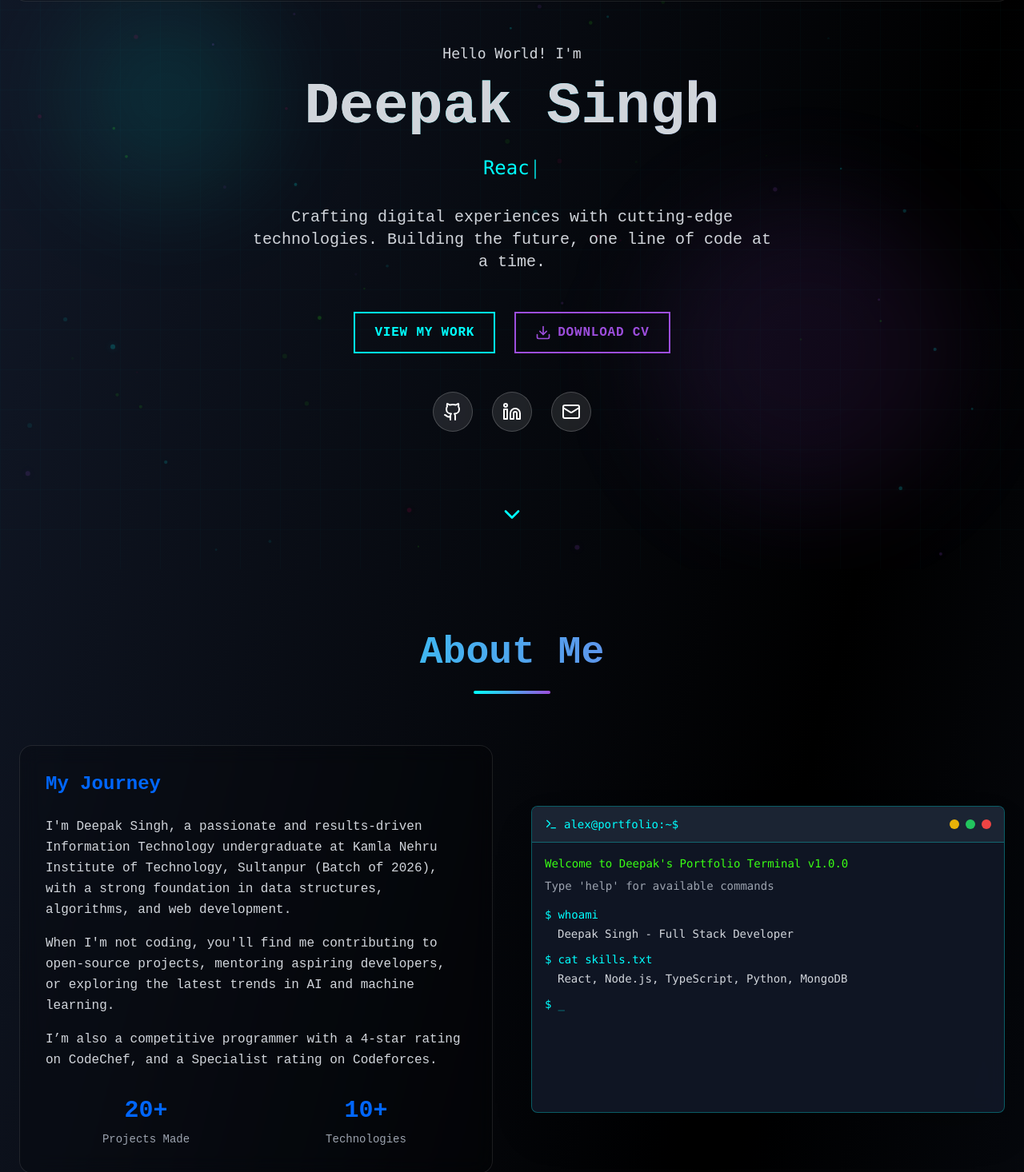
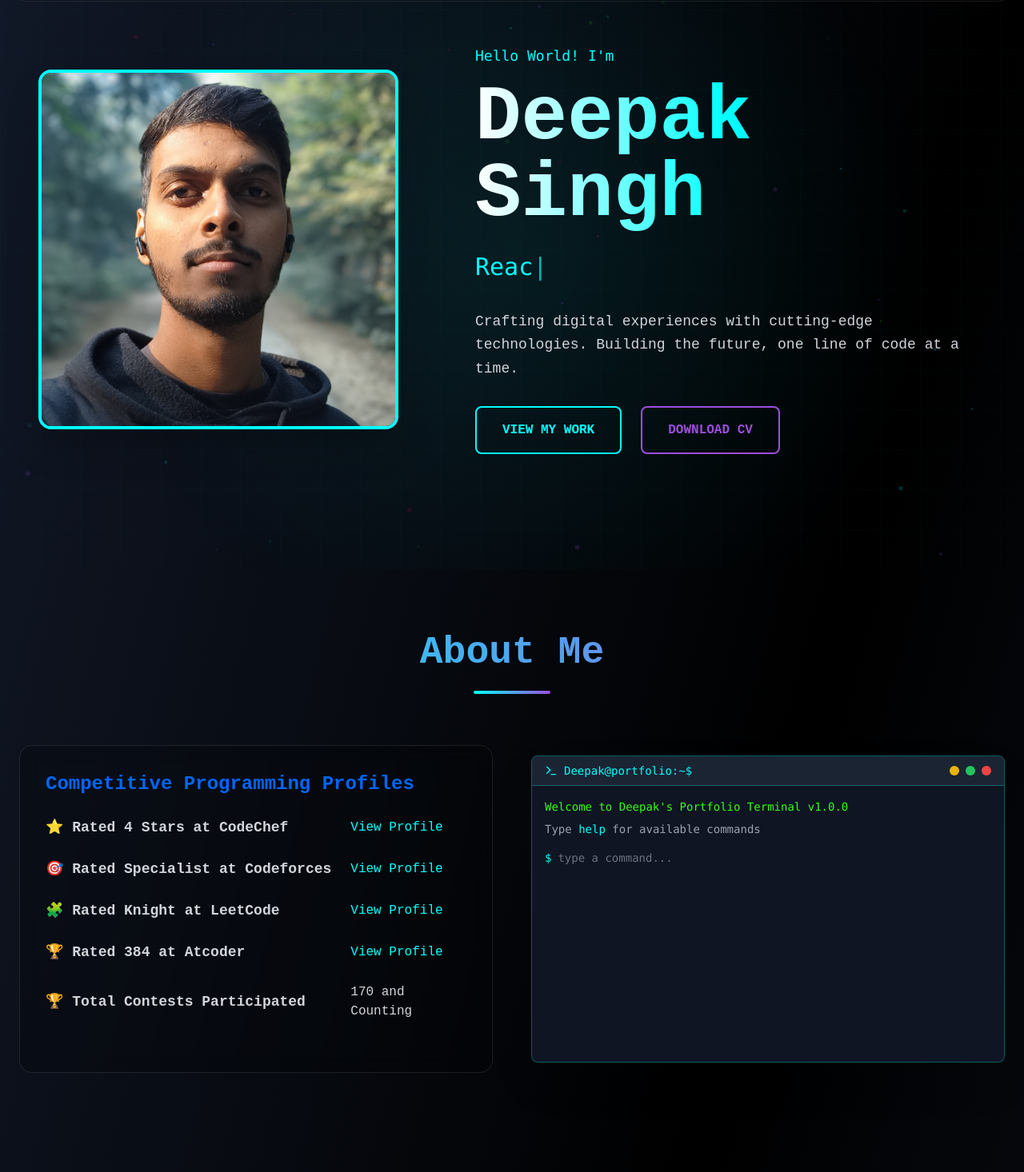
Before and after one commit to deepak2k03/Portfolio, a React (Vite) app: page / in a window 1280 px wide. Shown: the part 88-1554 px from the top of the page at 80% size. Built offline with nearby package versions, Linux system fonts and the light colour scheme.

Commit message:
"added code"

```diff
--- a/src/components/About.tsx
+++ b/src/components/About.tsx
@@ -34,42 +34,81 @@ const About: React.FC<AboutProps> = ({ darkMode }) => {
             } p-8 rounded-2xl`}
           >
             <h3 className="text-2xl font-bold mb-6 text-neon-blue">
-              My Journey
+              Competitive Programming Profiles
             </h3>
             <div className="space-y-4 text-gray-300">
-              <p className="leading-relaxed text-zinc-800 dark:text-gray-300">
-                I'm Deepak Singh, a passionate and results-driven Information Technology undergraduate
-                at Kamla Nehru Institute of Technology, Sultanpur (Batch of 2026), with a strong foundation
-                in data structures, algorithms, and web development.
-              </p>
-              {/* <p className="leading-relaxed text-zinc-800 dark:text-gray-300">
-                With hands-on experience in building scalable and performance-optimized projects like a Code
-                Complexity Analyzer, Online IDE, and a REST Countries Explorer, I specialize in creating practical
-                tech solutions with real-world impact.
-              </p> */}
-              <p className="leading-relaxed text-zinc-800 dark:text-gray-300">
-                When I'm not coding, you'll find me contributing to open-source projects,
-                mentoring aspiring developers, or exploring the latest trends in AI and
-                machine learning.
-              </p>
-              <p className="leading-relaxed text-zinc-800 dark:text-gray-300">
-                I’m also a competitive programmer with
-                a 4-star rating on CodeChef, and a Specialist rating on Codeforces.
-              </p>
-            </div>
+  <div className="grid grid-cols-[auto,1fr] gap-6 items-center">
+    {/* CodeChef */}
+    <div className="text-lg font-semibold text-zinc-800 dark:text-gray-300">
+      ⭐ Rated 4 Stars at CodeChef
+    </div>
+    <a
+      href="https://www.codechef.com/users/deepak2k03"
+      target="_blank"
+      rel="noopener noreferrer"
+      className="text-neon-cyan hover:underline font-medium"
+    >
+      View Profile
+    </a>
 
-            <div className="mt-8 grid grid-cols-2 gap-6">
+    {/* Codeforces */}
+    <div className="text-lg font-semibold text-zinc-800 dark:text-gray-300">
+      🎯 Rated Specialist at Codeforces
+    </div>
+    <a
+      href="https://codeforces.com/profile/deepak2k03"
+      target="_blank"
+      rel="noopener noreferrer"
+      className="text-neon-cyan hover:underline font-medium"
+    >
+      View Profile
+    </a>
+
+    {/* LeetCode */}
+    <div className="text-lg font-semibold text-zinc-800 dark:text-gray-300">
+      🧩 Rated Knight at LeetCode
+    </div>
+    <a
+      href="https://leetcode.com/deepak2k03"
+      target="_blank"
+      rel="noopener noreferrer"
+      className="text-neon-cyan hover:underline font-medium"
+    >
+      View Profile
+    </a>
+
+    {/* AtCoder */}
+    <div className="text-lg font-semibold text-zinc-800 dark:text-gray-300">
+      🏆 Rated 384 at Atcoder
+    </div>
+    <a
+      href="https://atcoder.jp/users/deepak2k03"
+      target="_blank"
+      rel="noopener noreferrer"
+      className="text-neon-cyan hover:underline font-medium"
+    >
+      View Profile
+    </a>
+    <div className="text-lg font-semibold text-zinc-800 dark:text-gray-300">
+      🏆 Total Contests Participated
+    </div>
+    <p>170 and Counting</p>
+  </div>
+</div>
+
+
+            <div className="mt-8 grid grid-cols-2 gap-5">
               <div className="text-center">
-                <div className="text-3xl font-bold text-neon-blue mb-2">20+</div>
-                <div className="text-sm text-gray-400">Projects Made</div>
+                {/* <div className="text-3xl font-bold text-neon-blue mb-2">20+</div> */}
+                {/* <div className="text-sm text-gray-400">Projects Made</div> */}
               </div>
               {/* <div className="text-center">
                 <div className="text-3xl font-bold text-neon-blue mb-2">5+</div>
                 <div className="text-sm text-gray-400">Years Experience</div>
               </div> */}
               <div className="text-center">
-                <div className="text-3xl font-bold text-neon-blue mb-2">10+</div>
-                <div className="text-sm text-gray-400">Technologies</div>
+                {/* <div className="text-3xl font-bold text-neon-blue mb-2">10+</div> */}
+                {/* <div className="text-sm text-gray-400">Technologies</div> */}
               </div>
               {/* <div className="text-center">
                 <div className="text-3xl font-bold text-neon-blue mb-2">100%</div>
--- a/src/components/Hero.tsx
+++ b/src/components/Hero.tsx
@@ -1,162 +1,83 @@
-import React, { useState, useEffect } from 'react';
-import { motion } from 'framer-motion';
-import { ChevronDown, Github, Linkedin, Mail, Download } from 'lucide-react';
-import TypeWriter from './TypeWriter';
+import { motion } from "framer-motion";
+import TypeWriter from "./TypeWriter";
 
 interface HeroProps {
   darkMode: boolean;
 }
 
-const Hero: React.FC<HeroProps> = ({ darkMode }) => {
-  const [mousePosition, setMousePosition] = useState({ x: 0, y: 0 });
+export default function Hero({ darkMode }: HeroProps) {
+  return (
+    <section className="relative min-h-screen flex items-center justify-center overflow-hidden px-6">
+      {/* Background gradient */}
+      <div className="absolute inset-0 bg-[radial-gradient(circle_at_center,rgba(0,255,255,0.08),transparent_70%)]" />
 
-  useEffect(() => {
-    const handleMouseMove = (e: MouseEvent) => {
-      setMousePosition({ x: e.clientX, y: e.clientY });
-    };
+      <div className="max-w-7xl mx-auto px-6 py-20 relative z-10">
+        {/* Flex row for image + text */}
+        <div className="flex flex-col md:flex-row items-center md:items-center gap-24">
 
-    window.addEventListener('mousemove', handleMouseMove);
-    return () => window.removeEventListener('mousemove', handleMouseMove);
-  }, []);
-
-  const handleDownloadCV = () => {
-    // In a real application, you would have an actual CV file
-    const link = document.createElement('a');
-    link.href = 'https://drive.google.com/file/d/1ucmZrzuhgyJZ0PVgSYTVhA9laNlWWLKl/view?usp=drive_link'; // This would be your actual CV file
-    link.download = 'Deepak_Singh_Resume.pdf';
-    link.click();
-  };
-
-  return (
-    <section id="home" className="min-h-screen flex items-center justify-center relative overflow-hidden">
-      {/* Animated Background Elements */}
-      <div className="absolute inset-0 pointer-events-none">
-        <motion.div
-          animate={{
-            x: mousePosition.x * 0.02,
-            y: mousePosition.y * 0.02,
-          }}
-          className="absolute top-20 left-20 w-64 h-64 bg-neon-cyan/10 rounded-full blur-3xl"
-        />
-        <motion.div
-          animate={{
-            x: mousePosition.x * -0.02,
-            y: mousePosition.y * -0.02,
-          }}
-          className="absolute bottom-20 right-20 w-96 h-96 bg-neon-purple/10 rounded-full blur-3xl"
+          {/* Image Section */}
+          <div className="flex-shrink-0">
+            <img
+              src="src\assets\picc.jpg"
+              alt="Deepak Singh"
+              className="w-[450px] h-[450px] object-cover shadow-2xl border-4 border-neon-cyan rounded-2xl"
             />
           </div>
 
-      <div className="max-w-7xl mx-auto px-6 py-20 relative z-10">
-        <div className="text-center">
+          {/* Text + Animations Section */}
+          <div className="text-center md:text-left flex-1">
             <motion.div
               initial={{ opacity: 0, y: 30 }}
               animate={{ opacity: 1, y: 0 }}
               transition={{ duration: 0.8 }}
               className="mb-8"
             >
-            <div className="text-lg font-mono text-neon-cyan mb-4 mt-8 leading-relaxed text-zinc-800 dark:text-gray-300">
+              <div className="text-lg font-mono text-neon-cyan mb-4">
                 Hello World! I'm
               </div>
-            <h1 className="text-5xl md:text-7xl font-bold mb-6 bg-gradient-to-r from-white via-neon-cyan to-neon-purple bg-clip-text text-transparent leading-relaxed text-zinc-800 dark:text-gray-300">
+
+              <h1 className="text-6xl md:text-8xl font-bold mb-6 bg-gradient-to-r from-white via-neon-cyan to-neon-purple bg-clip-text text-transparent leading-relaxed">
                 Deepak Singh
               </h1>
-            <div className="text-xl md:text-2xl font-mono h-8 mb-8 ">
+
+              <div className="text-2xl md:text-3xl font-mono h-10 mb-8">
                 <TypeWriter
                   words={[
                     "Web Developer",
                     "React Specialist",
                     "Competitive Programmer",
                     "UI/UX Enthusiast",
-                  "AI/ML Enthusiast"
+                    "AI/ML Enthusiast",
                   ]}
                   darkMode={darkMode}
                 />
               </div>
             </motion.div>
 
-          <motion.p
-            initial={{ opacity: 0, y: 20 }}
-            animate={{ opacity: 1, y: 0 }}
-            transition={{ duration: 0.8, delay: 0.2 }}
-            className="text-lg md:text-xl text-gray-300 max-w-2xl mx-auto mb-12 leading-relaxed
-            leading-relaxed text-zinc-800 dark:text-gray-300"
-          >
+            <p className="text-lg mb-8 max-w-2xl leading-relaxed text-zinc-800 dark:text-gray-300">
               Crafting digital experiences with cutting-edge technologies.
               Building the future, one line of code at a time.
-          </motion.p>
+            </p>
 
-          <motion.div
-            initial={{ opacity: 0, y: 20 }}
-            animate={{ opacity: 1, y: 0 }}
-            transition={{ duration: 0.8, delay: 0.4 }}
-            className="flex flex-col sm:flex-row items-center justify-center gap-6 mb-12"
+            {/* Buttons */}
+            <div className="flex flex-wrap gap-6 justify-center md:justify-start">
+              <a
+                href="#work"
+                className="px-8 py-4 border-2 border-neon-cyan text-neon-cyan rounded-lg font-semibold hover:bg-neon-cyan hover:text-black transition-colors"
               >
-            <motion.button
-              whileHover={{ scale: 1.05 }}
-              whileTap={{ scale: 0.95 }}
-              onClick={() => document.getElementById('projects')?.scrollIntoView({ behavior: 'smooth' })}
-              className="cyber-button"
+                VIEW MY WORK
+              </a>
+              <a
+                href="/Deepak_Singh_CV.pdf"
+                download
+                className="px-8 py-4 border-2 border-neon-purple text-neon-purple rounded-lg font-semibold hover:bg-neon-purple hover:text-black transition-colors"
               >
-              View My Work
-            </motion.button>
-
-            <motion.button
-              whileHover={{ scale: 1.05 }}
-              whileTap={{ scale: 0.95 }}
-              onClick={handleDownloadCV}
-              className="flex items-center space-x-2 px-6 py-3 bg-transparent border-2 border-neon-purple text-neon-purple font-semibold uppercase tracking-wider transition-all duration-300 hover:bg-neon-purple hover:text-black hover:shadow-[0_0_20px_theme(colors.neon.purple)]"
-            >
-              <Download size={20} />
-              <span>Download CV</span>
-            </motion.button>
-          </motion.div>
-
-          <motion.div
-            initial={{ opacity: 0, y: 20 }}
-            animate={{ opacity: 1, y: 0 }}
-            transition={{ duration: 0.8, delay: 0.6 }}
-            className="flex items-center justify-center space-x-6 mb-16"
-          >
-            {[
-              { icon: Github, href: "https://github.com/deepak2k03", label: "GitHub" },
-              { icon: Linkedin, href: "https://www.linkedin.com/in/deepak-singh-1b8590257/", label: "LinkedIn" },
-              { icon: Mail, href: "sman59472@gmail.com", label: "Email" }
-            ].map(({ icon: Icon, href, label }) => (
-              <motion.a
-                key={label}
-                href={href}
-                target="_blank"
-                rel="noopener noreferrer"
-                whileHover={{ scale: 1.2, rotate: 5 }}
-                whileTap={{ scale: 0.9 }}
-                className="p-3 rounded-full bg-white/10 backdrop-blur-sm border border-white/20 hover:border-neon-cyan hover:bg-neon-cyan/10 transition-all duration-300 hover:animate-pulse-glow"
-                aria-label={label}
-              >
-                <Icon size={24} />
-              </motion.a>
-            ))}
-          </motion.div>
-
-          <motion.div
-            initial={{ opacity: 0 }}
-            animate={{ opacity: 1 }}
-            transition={{ duration: 1, delay: 1 }}
-            className="absolute bottom-8 left-1/2 transform -translate-x-1/2"
-          >
-            <motion.div
-              animate={{ y: [0, 10, 0] }}
-              transition={{ duration: 2, repeat: Infinity }}
-              className="cursor-pointer"
-              onClick={() => document.getElementById('about')?.scrollIntoView({ behavior: 'smooth' })}
-            >
-              <ChevronDown size={32} className="text-neon-cyan" />
-            </motion.div>
-          </motion.div>
+                DOWNLOAD CV
+              </a>
+            </div>
+          </div>
         </div>
       </div>
     </section>
   );
-};
-
-export default Hero;
+}
--- a/src/components/Terminal.tsx
+++ b/src/components/Terminal.tsx
@@ -1,33 +1,51 @@
-import React, { useState, useEffect } from 'react';
-import { motion } from 'framer-motion';
-import { Terminal as TerminalIcon, Minimize2, Maximize2, X } from 'lucide-react';
+import React, { useState } from "react";
+import { motion } from "framer-motion";
+import { Terminal as TerminalIcon } from "lucide-react";
 
 interface TerminalProps {
   darkMode: boolean;
 }
 
 const Terminal: React.FC<TerminalProps> = ({ darkMode }) => {
-  const [currentLine, setCurrentLine] = useState(0);
+  const [history, setHistory] = useState<
+    { command: string; output: string }[]
+  >([]);
+  const [input, setInput] = useState("");
   const [isMinimized, setIsMinimized] = useState(false);
 
-  const commands = [
-    { command: 'whoami', output: 'Deepak Singh - Full Stack Developer' },
-    { command: 'cat skills.txt', output: 'React, Node.js, TypeScript, Python, MongoDB' },
-    { command: 'cat interests.txt', output: 'AI/ML, Open Source, Mentoring, Innovation' },
-    { command: 'cat motto.txt', output: '"Code is poetry, and every bug is a haiku waiting to be fixed."' },
-    { command: 'pwd', output: '/home/alex/portfolio' },
-    { command: 'ls -la', output: 'drwxr-xr-x  projects/\ndrwxr-xr-x  skills/\n-rw-r--r--  contact.md' },
-    { command: 'Extracirricular', output: 'Hackbyte 3.0 [Participant]/\nIIT Jabalpur/\n-rw-r--r--  contact.md' },
-  ];
+  const commands: Record<string, string> = {
+    help: `Available commands:
+- whoami
+- skills
+- interests
+- motto
+- pwd
+- ls
+- extracurricular
+- clear`,
+    whoami: "Deepak Singh - Full Stack Developer",
+    skills: "React, Node.js, TypeScript, Python, MongoDB",
+    interests: "AI/ML, Open Source, Mentoring, Innovation",
+    motto: '"Code is poetry, and every bug is a haiku waiting to be fixed."',
+    pwd: "/home/deepak/portfolio",
+    ls: "projects/  skills/  contact.md",
+    extracurricular: "Hackbyte 3.0 [Participant]\nIIT Jabalpur",
+  };
 
-  useEffect(() => {
-    if (currentLine < commands.length) {
-      const timer = setTimeout(() => {
-        setCurrentLine(prev => prev + 1);
-      }, 2000);
-      return () => clearTimeout(timer);
+  const handleCommand = (e: React.FormEvent) => {
+    e.preventDefault();
+    const trimmed = input.trim();
+
+    if (trimmed.length === 0) return;
+
+    if (trimmed === "clear") {
+      setHistory([]);
+    } else {
+      const output = commands[trimmed] || `Command not found: ${trimmed}`;
+      setHistory((prev) => [...prev, { command: trimmed, output }]);
     }
-  }, [currentLine, commands.length]);
+    setInput("");
+  };
 
   return (
     <motion.div
@@ -36,16 +54,18 @@ const Terminal: React.FC<TerminalProps> = ({ darkMode }) => {
       transition={{ duration: 0.5 }}
       viewport={{ once: true }}
       className={`${
-        darkMode ? 'bg-gray-900/90' : 'bg-black/90'
+        darkMode ? "bg-gray-900/90" : "bg-black/90"
       } backdrop-blur-md rounded-lg overflow-hidden shadow-2xl border border-neon-cyan/30 ${
-        isMinimized ? 'h-12' : 'h-96'
-      } transition-all duration-300`}
+        isMinimized ? "h-12" : "h-96"
+      } transition-all duration-300 flex flex-col`}
     >
       {/* Terminal Header */}
-      <div className="flex items-center justify-between px-4 py-3 bg-gray-800/80 border-b border-neon-cyan/30">
+      <div className="flex items-center justify-between px-4 py-2 bg-gray-800/80 border-b border-neon-cyan/30">
         <div className="flex items-center space-x-2">
           <TerminalIcon size={16} className="text-neon-cyan" />
-          <span className="text-sm font-mono text-neon-cyan">alex@portfolio:~$</span>
+          <span className="text-sm font-mono text-neon-cyan">
+            Deepak@portfolio:~$
+          </span>
         </div>
         <div className="flex items-center space-x-2">
           <button
@@ -59,38 +79,38 @@ const Terminal: React.FC<TerminalProps> = ({ darkMode }) => {
 
       {/* Terminal Content */}
       {!isMinimized && (
-        <div className="p-4 h-full overflow-y-auto font-mono text-sm ">
+        <div className="flex-1 p-4 overflow-y-auto font-mono text-sm text-gray-300">
           <div className="text-neon-green mb-2">
             Welcome to Deepak's Portfolio Terminal v1.0.0
           </div>
           <div className="text-gray-400 mb-4">
-            Type 'help' for available commands
+            Type <span className="text-neon-cyan">help</span> for available
+            commands
           </div>
 
-          {commands.slice(0, currentLine).map((cmd, index) => (
-            <motion.div
-              key={index}
-              initial={{ opacity: 0, y: 10 }}
-              animate={{ opacity: 1, y: 0 }}
-              transition={{ duration: 0.3 }}
-              className="mb-3"
-            >
+          {/* Command history */}
+          {history.map((entry, i) => (
+            <div key={i} className="mb-2">
               <div className="flex items-center space-x-2 text-neon-cyan">
                 <span>$</span>
-                <span>{cmd.command}</span>
+                <span>{entry.command}</span>
               </div>
-              <div className="text-gray-300 ml-4 mt-1 whitespace-pre-line">
-                {cmd.output}
-              </div>
-            </motion.div>
+              <div className="ml-4 whitespace-pre-line">{entry.output}</div>
+            </div>
           ))}
 
-          {currentLine < commands.length && (
-            <div className="flex items-center space-x-2 text-neon-cyan">
-              <span>$</span>
-              <span className="animate-pulse">_</span>
-            </div>
-          )}
+          {/* Input line */}
+          <form onSubmit={handleCommand} className="flex items-center space-x-2">
+            <span className="text-neon-cyan">$</span>
+            <input
+              type="text"
+              className="flex-1 bg-transparent outline-none text-gray-200 placeholder-gray-500"
+              value={input}
+              onChange={(e) => setInput(e.target.value)}
+              autoFocus
+              placeholder="type a command..."
+            />
+          </form>
         </div>
       )}
     </motion.div>
```
Also changed, not shown: src/assets/picc.jpg (added). Lines whose indentation alone changed are shown as unchanged.
